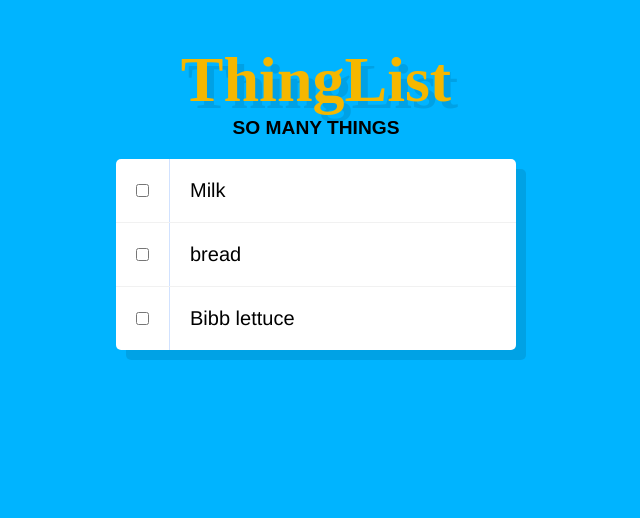
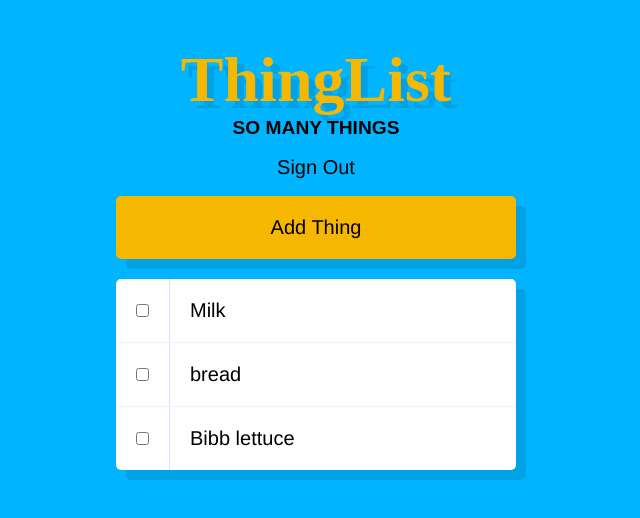
Before and after one commit to yodasodabob/thing-list, a React (Create React App) app: page / in a window 1280 px wide. Shown: the top 518 px of the page, without its empty margins (324-964 px from the left). Built offline with nearby package versions, Linux system fonts and the light colour scheme; a web font is replaced by a local one.

Commit message:
Make thing buttons separate from App.js

```diff
--- a/src/App.js
+++ b/src/App.js
@@ -2,6 +2,7 @@
 import './App.css';
 import Header from './Header'
 import ThingList from './ThingList'
+import ThingButtons from './ThingButtons'
 
 class App extends Component {
   state = {
@@ -15,6 +16,7 @@
     return (
       <div className="App">
         <Header />
+        <ThingButtons />
         <ThingList things={this.state.things}/>
       </div>
     );
--- /dev/null
+++ b/src/ThingButtons.css
@@ -0,0 +1,29 @@
+button.add-thing,
+button.github {
+  background-color: #F5B700;
+  border: 0;
+  border-radius: 5px;
+  width: 400px;
+  display: block;
+  margin: 0 auto;
+  padding: 20px;
+  -webkit-transition: background 0.2s;
+  -o-transition: background 0.2s;
+  transition: background 0.2s;
+  font-family: 'helvetica neue', sans-serif;
+  font-size: 20px;
+  font-weight: 200;
+  -webkit-box-shadow: 10px 10px 0 rgba(0,0,0,0.1);
+          box-shadow: 10px 10px 0 rgba(0,0,0,0.1);
+}
+
+button.logout {
+  cursor: pointer;
+  background-color: transparent;
+  border: 0;
+  display: block;
+  margin: 0 auto 1rem;
+  font-family: 'helvetica neue', sans-serif;
+  font-size: 20px;
+  font-weight: 200;
+}
--- a/src/ThingButtons.js
+++ b/src/ThingButtons.js
@@ -0,0 +1,33 @@
+import React, { Component } from 'react'
+import './ThingButtons.css'
+
+class AddThingButton extends Component{
+    // constructor(props) {
+    //     super(props)
+    //     this.state = {
+
+    //     }
+    // }
+    render() {
+        return(
+            <button className="add-thing">Add Thing</button>
+        )
+    }
+}
+
+const LogoutButton = () => {
+    return (
+        <button className="logout">Sign Out</button>
+    )
+}
+
+const ThingButtons = () => {
+    return(
+        <div className="ThingButtons">
+            <LogoutButton />
+            <AddThingButton />
+        </div>
+    )
+}
+
+export default ThingButtons
```
